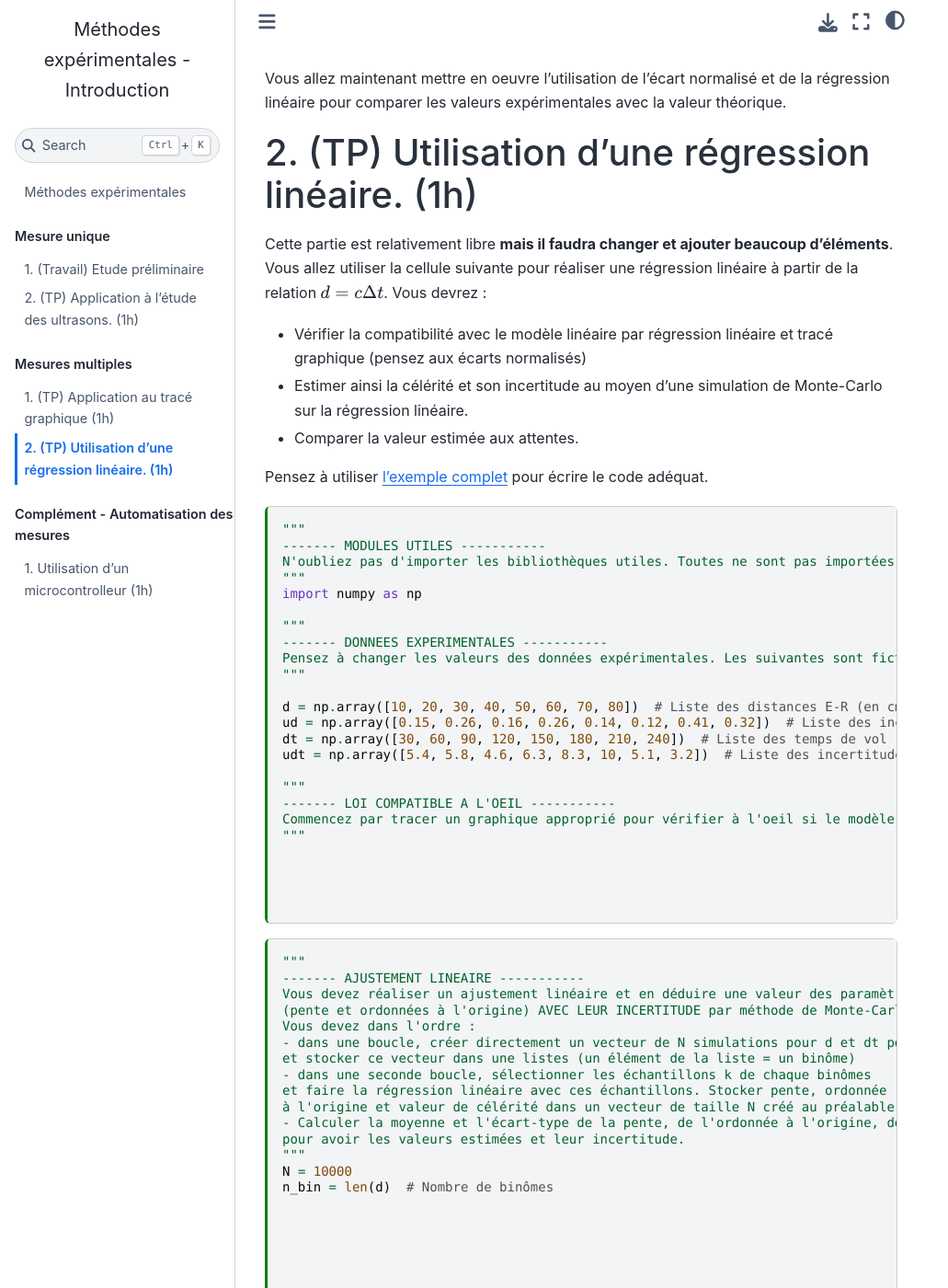
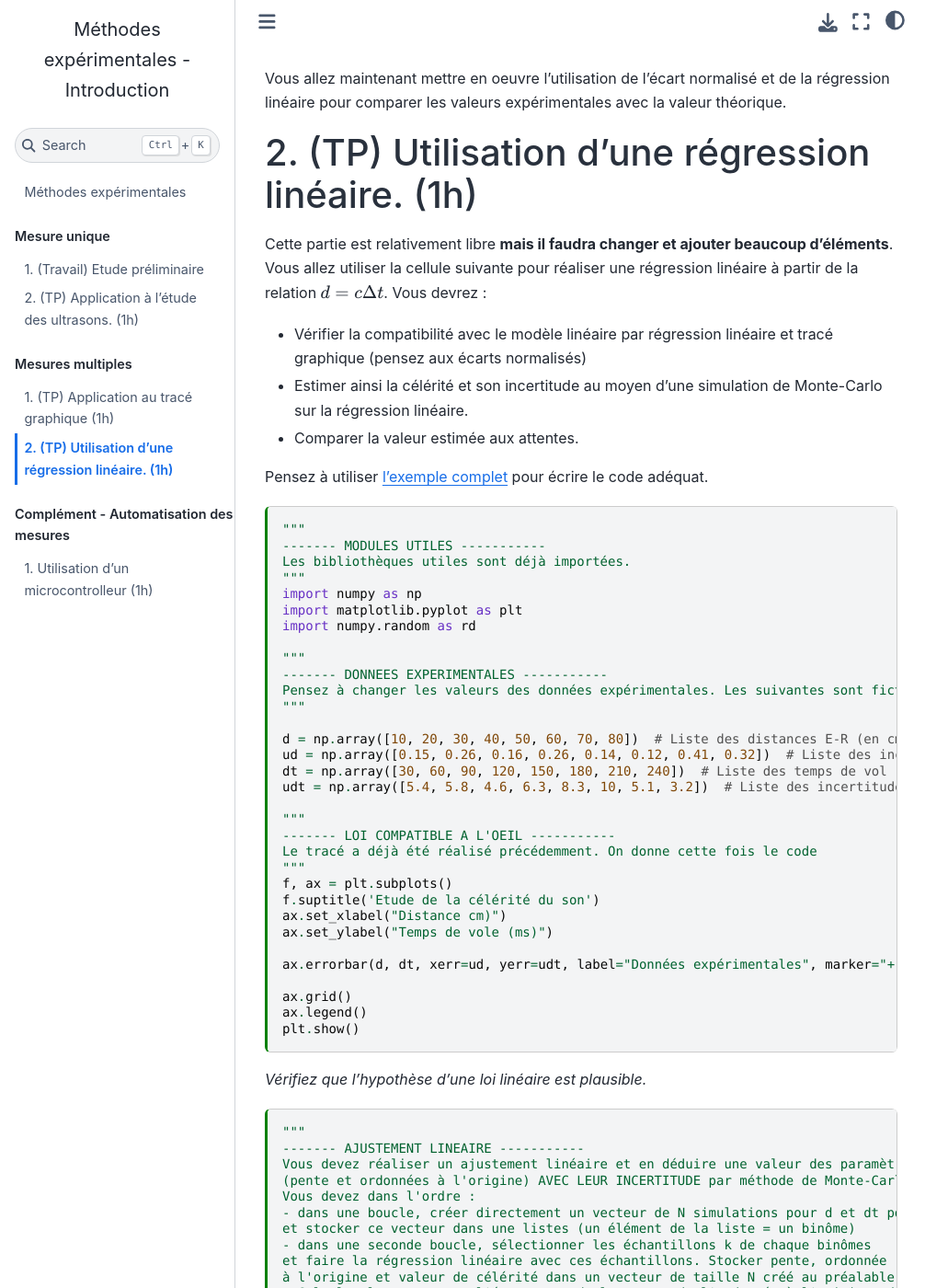
Before and after one commit to pcsi3physiquestan/tp1_methodes_sources, a Jupyter Book: the page built from notebook/exo_comparaison.md, in a window 1280 px wide and 1400 px high. Shown: the whole window at 92% size, without its empty margins (0-1031 px from the left). Built offline with Jupyter Book 1.0.4 settings and Sphinx 7.4.7 and the Sphinx Book theme 1.1.4, drawn with Linux system fonts in a browser that asks for light colours.

Commit message:
Mise à jour des sources

````diff
--- a/notebook/exo_comparaison.md
+++ b/notebook/exo_comparaison.md
@@ -29,9 +29,11 @@ Pensez à utiliser [l'exemple complet](https://pcsi3physiquestan.github.io/tp_in
 ```{code-cell}
 """
 ------- MODULES UTILES -----------
-N'oubliez pas d'importer les bibliothèques utiles. Toutes ne sont pas importées.
+Les bibliothèques utiles sont déjà importées.
 """
 import numpy as np
+import matplotlib.pyplot as plt
+import numpy.random as rd
 
 """
 ------- DONNEES EXPERIMENTALES -----------
@@ -45,14 +47,21 @@ udt = np.array([5.4, 5.8, 4.6, 6.3, 8.3, 10, 5.1, 3.2])  # Liste des incertitude
 
 """
 ------- LOI COMPATIBLE A L'OEIL -----------
-Commencez par tracer un graphique approprié pour vérifier à l'oeil si le modèle attendue est possible.
+Le tracé a déjà été réalisé précédemment. On donne cette fois le code
 """
+f, ax = plt.subplots()
+f.suptitle('Etude de la célérité du son')
+ax.set_xlabel("Distance cm)")
+ax.set_ylabel("Temps de vole (ms)")
 
+ax.errorbar(d, dt, xerr=ud, yerr=udt, label="Données expérimentales", marker="+", linestyle="", color="black")
 
+ax.grid()
+ax.legend()
+plt.show()
+```
+_Vérifiez que l'hypothèse d'une loi linéaire est plausible._
 
-
-
-```
 
 ```{code-cell}
 """
@@ -70,10 +79,6 @@ pour avoir les valeurs estimées et leur incertitude.
 """
 N = 10000
 n_bin = len(d)  # Nombre de binômes
-
-
-
-
 
 
 
````
